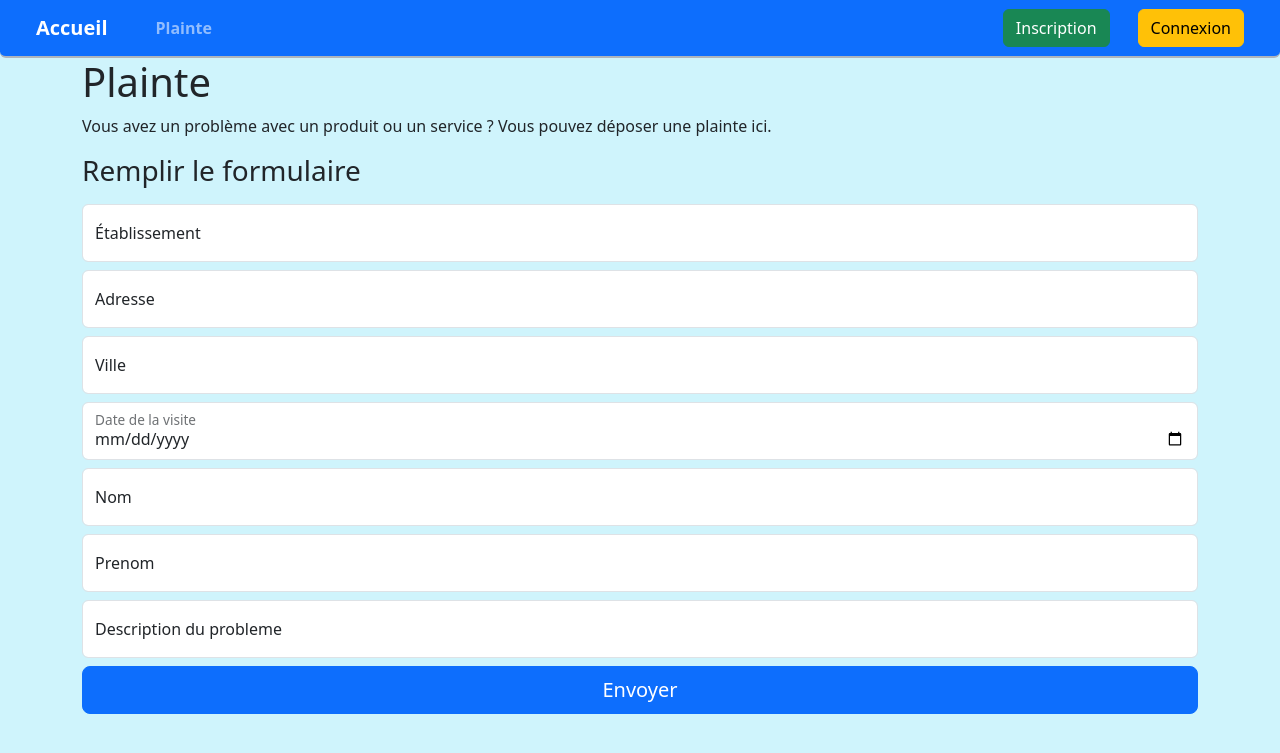
After one commit to xmomo420/InfractionsMontreal, a Flask app: page /plainte in a window 1280 px wide. The commit adds this page. Shown: the top 753 px of the page. Run offline with Flask 3, Linux system fonts and the light colour scheme.

Commit message:
Ajout de la fonctionalite D1

```diff
--- a/app.py
+++ b/app.py
@@ -7,11 +7,13 @@ from flask import Flask, g, redirect, render_template, request, url_for, jsonify
 from flask_mail import Mail, Message
 import requests
 from schema_utilisateur import valider_nouvel_utilisateur, valider_login
+from schema_inspection import inspection_schema
 from flask_json_schema import JsonValidationError, JsonSchema
 from database_infractions import DatabaseInfractions
 from database_utilisateur import DatabaseUtilisateur
 from infractions import Infractions
 from utilisateur import Utilisateur
+from demande_inspection import Inspection
 from apscheduler.schedulers.background import BackgroundScheduler
 from datetime import datetime
 from io import StringIO
@@ -22,6 +24,7 @@ import csv
 
 app = Flask(__name__, static_url_path="", static_folder="static")
 schema_utilisateur = JsonSchema(app)
+schema_inspection = JsonSchema(app)
 mail = Mail(app)
 app.config['SECRET_KEY'] = secrets.token_hex(16)
 
@@ -334,3 +337,23 @@ def logout():
     message_logout = "Vous avez été déconnecté avec succès"
     return redirect(url_for('home', message=message_logout),
                     302)
+
+
+
+@app.route('/api/demande-inspections', methods=['POST'])
+@schema_inspection.validate(inspection_schema)
+def demande_inspections():
+    try:
+        data = request.get_json()
+        inspection = Inspection(None, data['etablissement'], data['adresse'], data['ville'], data['date_visite_client'], data['nom_client'], data['prenom_client'], data['description_probleme'])
+        inspection = get_db_infractions().inserer_plainte(inspection)
+        return jsonify(inspection.asDictionary()), 201
+    except Exception as e:
+        return jsonify(error="Une erreur interne s'est produite. L'erreur a été "
+                             "signalée à l'équipe de développement."), 500
+
+
+
+@app.route('/plainte')
+def plainte():
+    return render_template('plainte.html', nom_page='Plainte'), 200
--- a/db/infraction_ville.session.sql
+++ b/db/infraction_ville.session.sql
@@ -13,4 +13,15 @@ CREATE TABLE Infractions (
     statut text,
     date_statut timestamp,
     categorie text
-)
+);
+
+CREATE TABLE Demande_inspection (
+    id INTEGER PRIMARY KEY,
+    etablissement text,
+    adresse text,
+    ville text,
+    date_visite timestamp,
+    nom_client text,
+    prenom_client text,
+    description text
+);
--- /dev/null
+++ b/schema_inspection.py
@@ -0,0 +1,15 @@
+inspection_schema = {
+    "$schema": "http://json-schema.org/draft-07/schema#",
+    "type": "object",
+    "properties": {
+        "etablissement": {"type": "string"},
+        'adresse': {'type': 'string'},
+        'ville': {'type': 'string'},
+        'date_visite_client': {'type': 'string'},
+        'nom_client': {'type': 'string'},
+        'prenom_client': {'type': 'string'},
+        'description_probleme': {'type': 'string'},
+    },
+    'required': ['etablissement', 'adresse', 'ville', 'date_visite_client', 'nom_client', 'prenom_client', 'description_probleme'],
+    'additionalProperties': False
+}
--- a/static/js/script.js
+++ b/static/js/script.js
@@ -63,3 +63,50 @@ $(document).ready(function() {
         }
     });
 });
+
+$(document).ready(function() {
+    $('#formulairePlainte').on('submit', function(event) {
+        event.preventDefault();
+        let etablissement = $('#etablissement').val();
+        let adresse = $('#adresse').val();
+        let ville = $('#ville').val();
+        let date_visite = $('#date_visite_client').val();
+        let nom = $('#nom_client').val();
+        let prenom = $('#prenom_client').val();
+        let description = $('#description_probleme').val();
+
+        let json = {
+            etablissement: etablissement,
+            adresse: adresse,
+            ville: ville,
+            date_visite_client: date_visite,
+            nom_client: nom,
+            prenom_client: prenom,
+            description_probleme: description
+        }
+
+        fetch('/api/demande-inspections', {
+            method: 'POST',
+            headers: {
+                'Content-Type': 'application/json'
+            },
+            body: JSON.stringify(json)
+
+        })
+        .then(response => response.json())
+        .then(data => {
+            if (data) {
+                console.log(data.message);
+                $('#message').html('Demande envoyée avec succès');
+                $('#message').addClass('alert alert-success');
+            }else{
+                $('#message').html('Erreur lors de l\'envoi de la demande');
+                $('#message').addClass('alert alert-danger');
+            }
+
+        })
+        .catch(error => {
+            console.error('Erreur :', error);
+        });
+    });
+});
--- a/templates/layout.html
+++ b/templates/layout.html
@@ -20,6 +20,9 @@
             <ul class="navbar-nav me-auto mb-2 mb-lg-0 fw-bolder">
                 <!-- Routes de l'application -->
                 <!-- TODO : Ajouter les autres routes -->
+                <li class="nav-item mx-4">
+                    <a class="nav-link" href="{{ url_for('plainte') }}">Plainte</a>
+                </li>
             </ul>
             <!-- Éléments justifié à droite -->
             <ul class="navbar-nav ms-auto mb-2 mb-lg-0">
--- /dev/null
+++ b/templates/plainte.html
@@ -0,0 +1,49 @@
+{% extends 'layout.html' %} {% block content %}
+
+<div class="container">
+    <main class="form-signin">
+        <h1>Plainte</h1>
+        <p>
+            Vous avez un problème avec un produit ou un service ? Vous pouvez déposer
+            une plainte ici.
+        </p>
+        <form id="formulairePlainte">
+            <h1 class="h3 mb-3 fw-normal">Remplir le formulaire</h1>
+
+            <div class="form-floating mb-2">
+                <input type="text" class="form-control" id="etablissement" name="etablissement" placeholder="Établissement" />
+                <label for="etablissement">Établissement</label>
+            </div>
+            <div class="form-floating mb-2">
+                <input type="text" class="form-control" id="adresse" name="adresse" placeholder="Adresse" />
+                <label for="adresse">Adresse</label>
+            </div>
+            <div class="form-floating mb-2">
+                <input type="text" class="form-control" id="ville" name="ville" placeholder="Ville" />
+                <label for="ville">Ville</label>
+            </div>
+            <div class="form-floating mb-2">
+                <input type="date" class="form-control" id="date_visite_client" name="date_visite_client" placeholder="Date de la visite" />
+                <label for="date_visite_client">Date de la visite</label>
+            </div>
+            <div class="form-floating mb-2">
+                <input type="text" class="form-control" id="nom_client" name="nom_client" placeholder="Nom" />
+                <label for="nom_client">Nom</label>
+            </div>
+            <div class="form-floating mb-2">
+                <input type="text" class="form-control" id="prenom_client" name="prenom_client" placeholder="Prenom" />
+                <label for="prenom_client">Prenom</label>
+            </div>
+            <div class="form-floating mb-2">
+                <input type="text" class="form-control" id="description_probleme" name="description_probleme" placeholder="Description du probleme" />
+                <label for="description_probleme">Description du probleme</label>
+            </div>
+            <button class="w-100 btn btn-lg btn-primary mb-2" type="submit">
+                Envoyer
+            </button>
+        </form>
+        <div id="message"></div>
+    </main>
+</div>
+
+{% endblock %}
```
Also changed, not shown: database_infractions.py (+13 -0 lines), demande_inspection.py (added, +22 -0 lines), templates/doc.html (+20 -2 lines), 1 other file.
